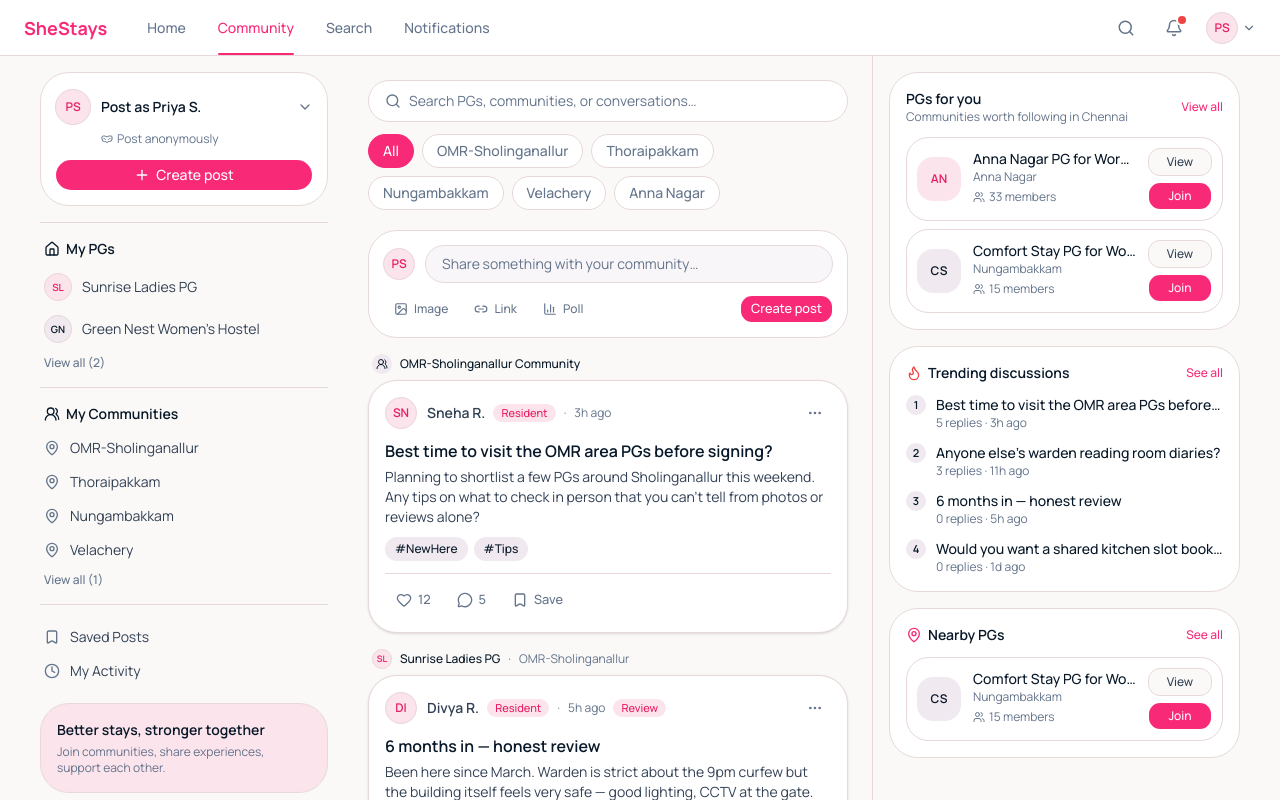
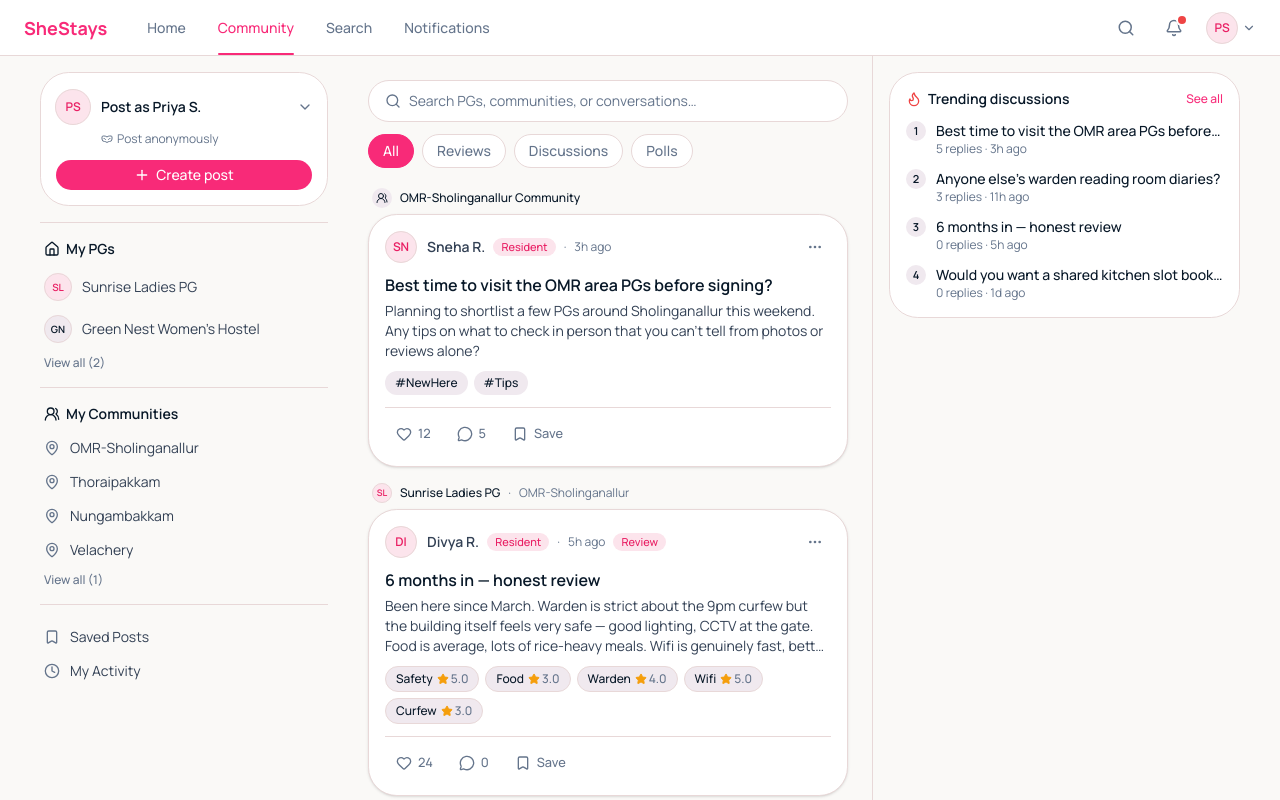
Before and after one commit to tharun-creator/she-comunity, a Next.js app in the folder apps/web/: page / in a window 1280 px wide. Shown: the top 800 px of the page. Built offline with nearby package versions, Linux system fonts and the light colour scheme.

Commit message:
Simplify home feed to post-type tabs and trim sidebar to trending discussions only

```diff
--- a/apps/web/src/app/page.tsx
+++ b/apps/web/src/app/page.tsx
@@ -1,23 +1,25 @@
 "use client";
 
-import { Suspense } from "react";
+import { Suspense, useState } from "react";
 import { useRouter, useSearchParams } from "next/navigation";
 import { useQuery } from "@tanstack/react-query";
 import { Search } from "lucide-react";
 import { AppShell } from "@/components/shestays/app-shell";
 import { FeedPostCard } from "@/components/shestays/feed-post-card";
 import { FilterPillBar } from "@/components/shestays/filter-pill-bar";
-import { InlineComposer } from "@/components/shestays/inline-composer";
-import { SuggestedPgsPanel } from "@/components/shestays/suggested-pgs-panel";
 import { TrendingDiscussionsPanel } from "@/components/shestays/trending-discussions-panel";
-import { NearbyPgsPanel } from "@/components/shestays/nearby-pgs-panel";
-import { CommunityScroller } from "@/components/shestays/community-scroller";
-import { Button } from "@/components/ui/button";
 import { Skeleton } from "@/components/ui/skeleton";
-import { fetchHomeFeed, fetchJoinedPgs } from "@/lib/mock-data";
-import { CHENNAI_AREAS, type ChennaiArea } from "@/types/domain";
+import { fetchHomeFeed } from "@/lib/mock-data";
+import { type ChennaiArea, type PostType } from "@/types/domain";
 
-const AREA_OPTIONS: (ChennaiArea | "All")[] = ["All", ...CHENNAI_AREAS];
+const POST_TYPE_OPTIONS = ["All", "Reviews", "Discussions", "Polls"] as const;
+type PostTypeFilter = (typeof POST_TYPE_OPTIONS)[number];
+
+const POST_TYPE_MAP: Record<Exclude<PostTypeFilter, "All">, PostType> = {
+  Reviews: "review",
+  Discussions: "discussion",
+  Polls: "poll",
+};
 
 export default function HomePage() {
   return (
@@ -31,28 +33,19 @@ function HomeFeed() {
   const router = useRouter();
   const searchParams = useSearchParams();
   const areaParam = searchParams.get("area") as ChennaiArea | null;
-  const area: (typeof AREA_OPTIONS)[number] = areaParam && CHENNAI_AREAS.includes(areaParam) ? areaParam : "All";
-
-  const setArea = (next: (typeof AREA_OPTIONS)[number]) => {
-    router.push(next === "All" ? "/" : `/?area=${encodeURIComponent(next)}`);
-  };
+  const [postTypeFilter, setPostTypeFilter] = useState<PostTypeFilter>("All");
 
   const { data: feed, isLoading } = useQuery({
-    queryKey: ["home-feed", area],
-    queryFn: () => fetchHomeFeed(area),
+    queryKey: ["home-feed", areaParam],
+    queryFn: () => fetchHomeFeed(areaParam ?? "All"),
   });
-  const { data: joined } = useQuery({ queryKey: ["joined-pgs"], queryFn: fetchJoinedPgs });
+
+  const visibleFeed = feed?.filter(
+    (post) => postTypeFilter === "All" || post.type === POST_TYPE_MAP[postTypeFilter]
+  );
 
   return (
-    <AppShell
-      rightSidebar={
-        <div className="space-y-4">
-          <SuggestedPgsPanel />
-          <TrendingDiscussionsPanel />
-          <NearbyPgsPanel />
-        </div>
-      }
-    >
+    <AppShell rightSidebar={<TrendingDiscussionsPanel />}>
       <button
         type="button"
         onClick={() => router.push("/search")}
@@ -62,37 +55,19 @@ function HomeFeed() {
         Search PGs, communities, or conversations…
       </button>
 
-      <CommunityScroller />
-
-      {joined && joined.length < 2 && (
-        <div className="mb-4 flex items-center gap-3 rounded-2xl border border-border bg-card p-4 lg:hidden">
-          <div className="min-w-0">
-            <p className="font-heading text-sm font-semibold text-heading">Your community is waiting</p>
-            <p className="mt-0.5 text-xs text-muted-foreground">
-              Join your PG&apos;s community to see honest, anonymous-friendly reviews from people who live there.
-            </p>
-          </div>
-          <Button size="sm" className="shrink-0" onClick={() => router.push("/search")}>
-            Find it
-          </Button>
-        </div>
-      )}
-
       <div className="mb-4">
-        <FilterPillBar options={AREA_OPTIONS} value={area} onChange={setArea} />
+        <FilterPillBar options={[...POST_TYPE_OPTIONS]} value={postTypeFilter} onChange={setPostTypeFilter} />
       </div>
-
-      <InlineComposer />
 
       <div className="space-y-4">
         {isLoading &&
           Array.from({ length: 3 }).map((_, i) => <Skeleton key={i} className="h-40 w-full rounded-2xl" />)}
-        {feed?.map((post) => (
+        {visibleFeed?.map((post) => (
           <FeedPostCard key={post.id} post={post} />
         ))}
-        {feed?.length === 0 && (
+        {visibleFeed?.length === 0 && (
           <p className="rounded-2xl border border-dashed border-border p-6 text-center text-sm text-muted-foreground">
-            No activity in this area yet — be the first to post from a PG&apos;s place page.
+            Nothing here yet — be the first to post from a PG&apos;s place page.
           </p>
         )}
       </div>
--- a/apps/web/src/components/shestays/sidebar-extras.tsx
+++ b/apps/web/src/components/shestays/sidebar-extras.tsx
@@ -1,9 +1,8 @@
 import Link from "next/link";
-import { Bookmark, Clock, ArrowRight } from "lucide-react";
+import { Bookmark, Clock } from "lucide-react";
 
 export function SidebarExtras() {
   return (
-    <>
     <div className="mt-4 space-y-0.5 border-t border-border pt-4">
       <Link
         href="/profile"
@@ -20,19 +19,5 @@ export function SidebarExtras() {
         My Activity
       </Link>
     </div>
-
-      <Link
-        href="/search"
-        className="group mt-4 flex items-center gap-3 rounded-2xl border border-border bg-primary-soft p-4"
-      >
-        <div className="min-w-0">
-          <p className="font-heading text-sm font-semibold text-heading">Better stays, stronger together</p>
-          <p className="mt-1 text-xs text-muted-foreground">
-            Join communities, share experiences, support each other.
-          </p>
-        </div>
-        <ArrowRight className="ml-auto size-4 shrink-0 text-primary-hover opacity-0 transition-opacity group-hover:opacity-100" />
-      </Link>
-    </>
   );
 }
```
Lines whose indentation alone changed are shown as unchanged.
